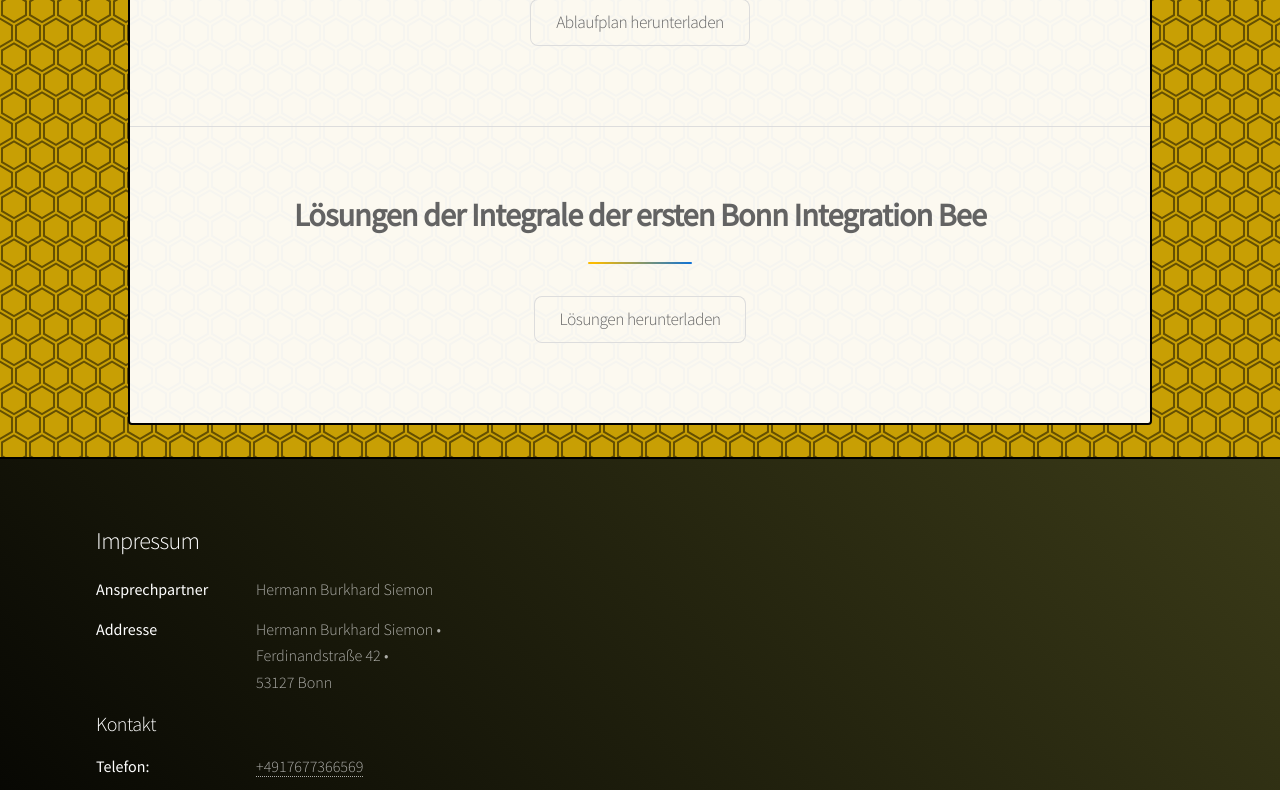
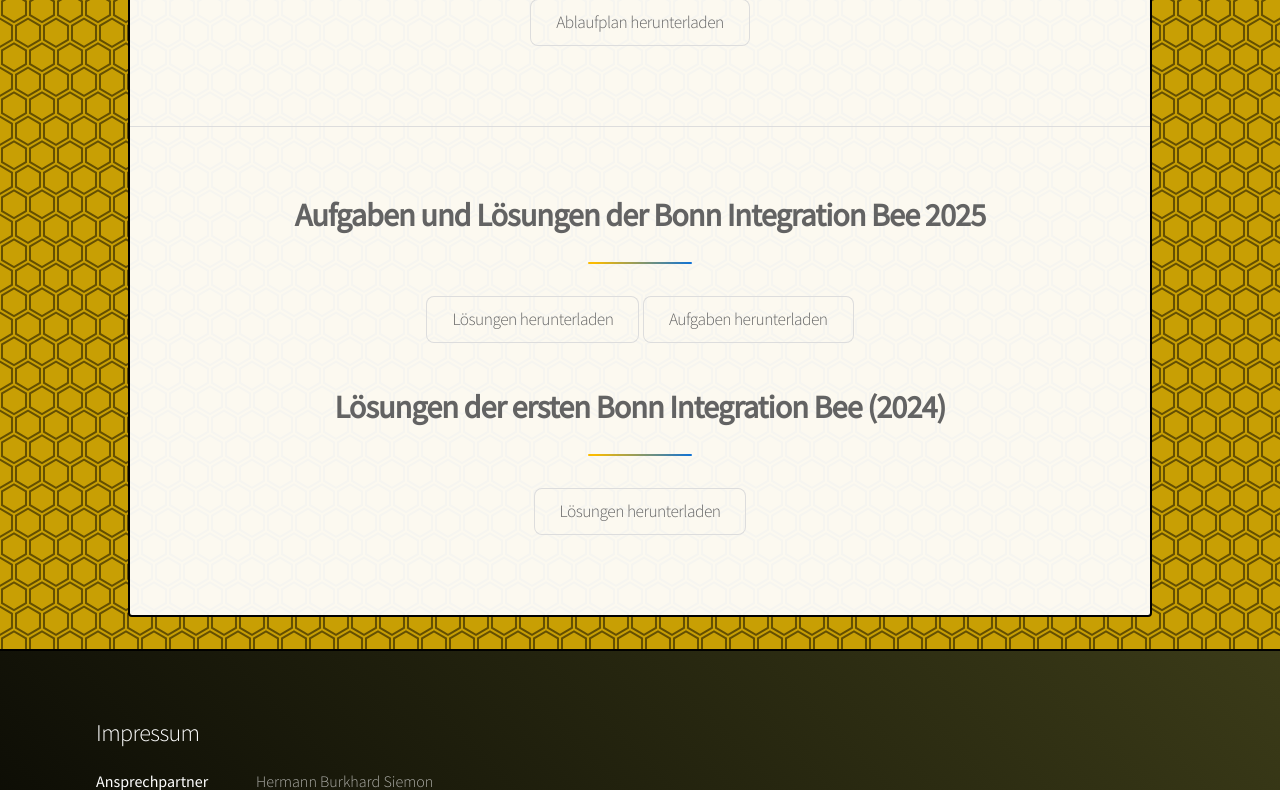
Before and after one commit to ArtrenH/BIBee-Website, a Flask app: page / in a window 1280 px wide. Shown: the part 3495-4285 px from the top of the page. Run offline with Flask 3, Linux system fonts and the light colour scheme.

Commit message:
upload new solutions

```diff
--- a/templates/index.html
+++ b/templates/index.html
@@ -110,9 +110,15 @@
 
                 <section id="solutions" class="main special">
 					<header class="major">
-						<h2>Lösungen der Integrale der ersten Bonn Integration Bee</h2>
+						<h2>Aufgaben und Lösungen der Bonn Integration Bee 2025</h2>
                         <p>
-                            <a href="static/assets/other/solutions.pdf" download class="button inline-button">Lösungen herunterladen</a>
+                            <a href="static/assets/other/integrals/solutions_2025.pdf" download class="button inline-button">Lösungen herunterladen</a>
+                            <a href="static/assets/other/integrals/problems_2025.pdf" download class="button inline-button">Aufgaben herunterladen</a>
+                        </p>
+					<header class="major">
+						<h2>Lösungen der ersten Bonn Integration Bee (2024)</h2>
+                        <p>
+                            <a href="static/assets/other/integrals/solutions_2024.pdf" download class="button inline-button">Lösungen herunterladen</a>
                         </p>
 					</header>
 				</section>
```
Also changed, not shown: 4 other files.
